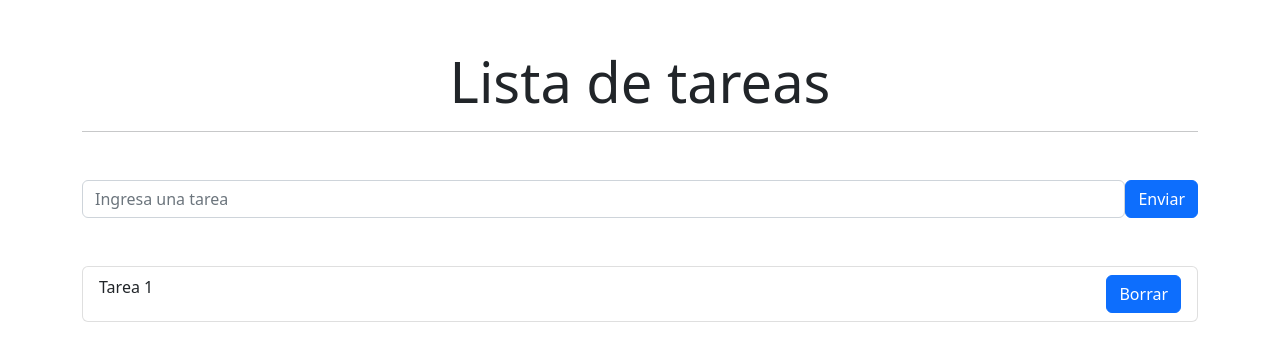
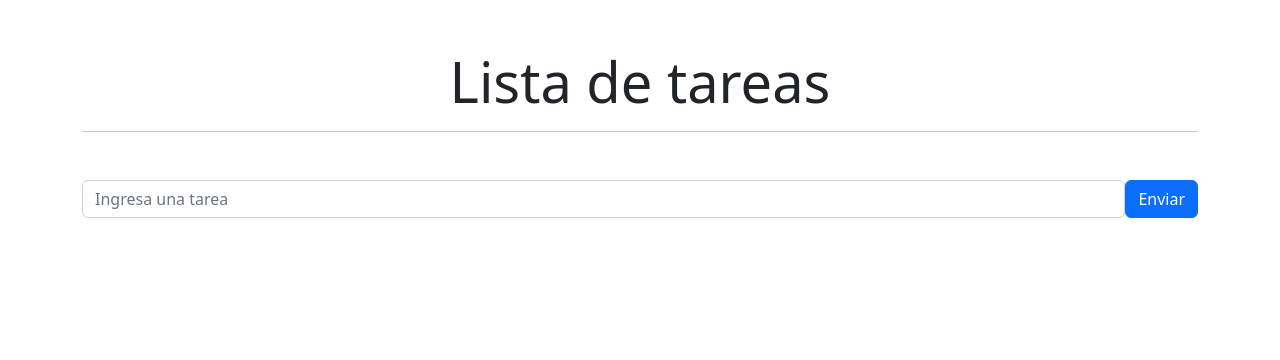
Before and after one commit to Yessi48206/practicaReact, a React (Create React App) app: page / in a window 1280 px wide. Shown: the top 360 px of the page. Built offline with nearby package versions, Linux system fonts and the light colour scheme.

Commit message:
mostramos las tareas en los componentes listaTarea

```diff
--- a/src/components/FormularioTarea.jsx
+++ b/src/components/FormularioTarea.jsx
@@ -23,7 +23,7 @@ const FormularioTarea = () => {
          <Button variant='primary' type='submit'>Enviar</Button>
          </Form.Group>
         </Form>
-        <ListaTarea></ListaTarea>
+        <ListaTarea arregloTareas={arregloTarea}></ListaTarea>
 
         </>
     );
--- a/src/components/ItemTarea.jsx
+++ b/src/components/ItemTarea.jsx
@@ -1,10 +1,13 @@
 import React from "react";
 import { ListGroup, Button } from "react-bootstrap";
-const ItemTarea = () => {
-  return <ListGroup.Item className='d-flex justify-content-between'>
-    Tarea 1
+const ItemTarea = ({nombreTarea}) => {
+  return (
+
+  <ListGroup.Item className='d-flex justify-content-between'>
+    {nombreTarea}
 <Button>Borrar</Button>
-  </ListGroup.Item>;
+  </ListGroup.Item>
+  )
 };
 
 export default ItemTarea;
--- a/src/components/ListaTarea.jsx
+++ b/src/components/ListaTarea.jsx
@@ -3,12 +3,15 @@ import React from 'react';
 import { ListGroup } from 'react-bootstrap';
 import ItemTarea from './ItemTarea';
 
-const ListaTarea = () => {
+const ListaTarea = ({arregloTareas}) => {
     return (
         //ul
         <ListGroup>
+        {//tarea= cada elemento del arreglo    posision=cada posicion del arreglo
+        //un bucle con map
+          arregloTareas.map((tarea,posicion)=> <ItemTarea key={ posicion } nombreTarea={tarea}></ItemTarea>)
+        }
 
-        <ItemTarea></ItemTarea>
       </ListGroup>
     );
 };
```
